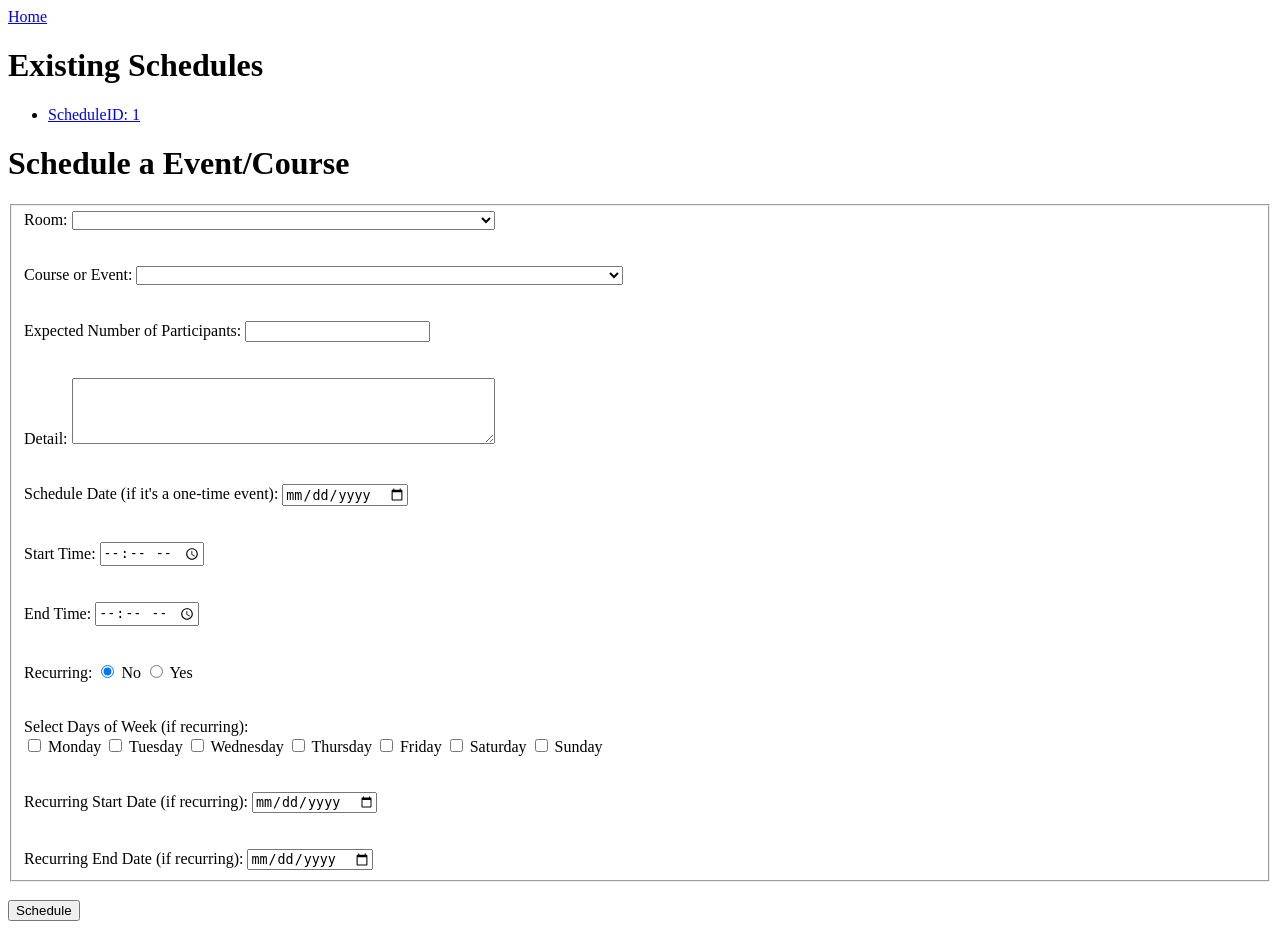
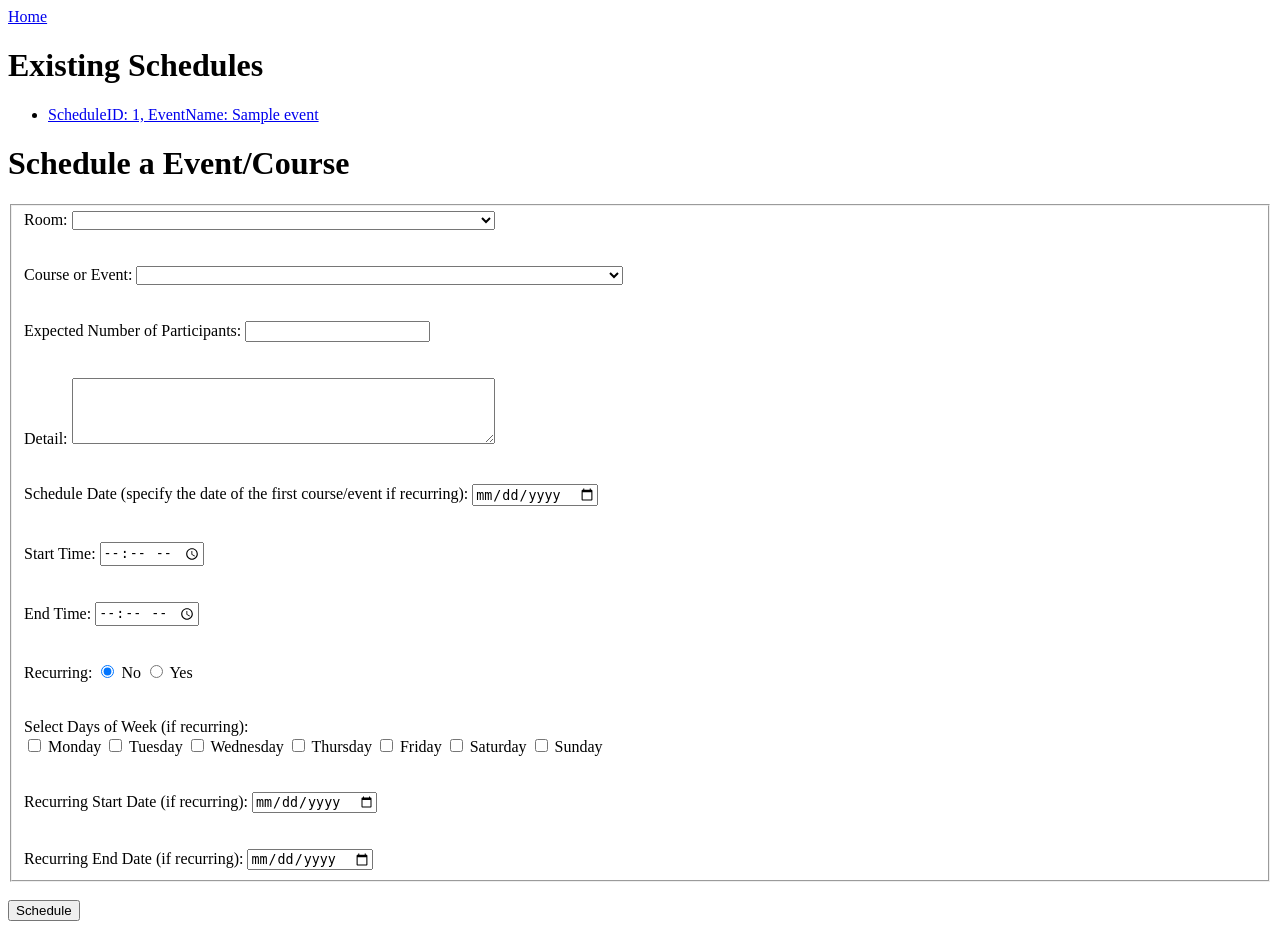
Before and after one commit to TomTomoki/event-scheduling-system, a Django app: page /form/ in a window 1280 px wide. Run offline with Django 4.2, Linux system fonts and the light colour scheme; tables that the repository leaves empty hold one stand-in row (values such as "Sample post").

Commit message:
Update index.html

```diff
--- a/UI_Django/form/templates/form/index.html
+++ b/UI_Django/form/templates/form/index.html
@@ -14,7 +14,11 @@
 {% if all_schedules %}
     <ul>
         {% for schedule in all_schedules %}
-            <li><a href="{% url 'form:detail' schedule.scheduleid %}">ScheduleID: {{ schedule.scheduleid }}</a></li>
+            {% if schedule.roomassignmentid.eventid.eventname %}
+                <li><a href="{% url 'form:detail' schedule.scheduleid %}">ScheduleID: {{ schedule.scheduleid }}, EventName: {{ schedule.roomassignmentid.eventid.eventname }}</a></li>
+            {% else %}
+                <li><a href="{% url 'form:detail' schedule.scheduleid %}">ScheduleID: {{ schedule.scheduleid }}, CourseName: {{ schedule.roomassignmentid.courseid.coursename }}</a></li>
+            {% endif %}
         {% endfor %}
     </ul>
 {% else %}
@@ -52,8 +56,8 @@
     <label>Detail:</label>
     <textarea name="detail" rows="4" cols="50"></textarea>
     <br><br><br>
-    <label>Schedule Date (if it's a one-time event):</label>
-    <input type="date" name="scheduleddate">
+    <label>Schedule Date (specify the date of the first course/event if recurring):</label>
+    <input type="date" name="scheduleddate" required>
     <br><br><br>
     <label>Start Time:</label>
     <input type="time" name="starttime" required>
```
